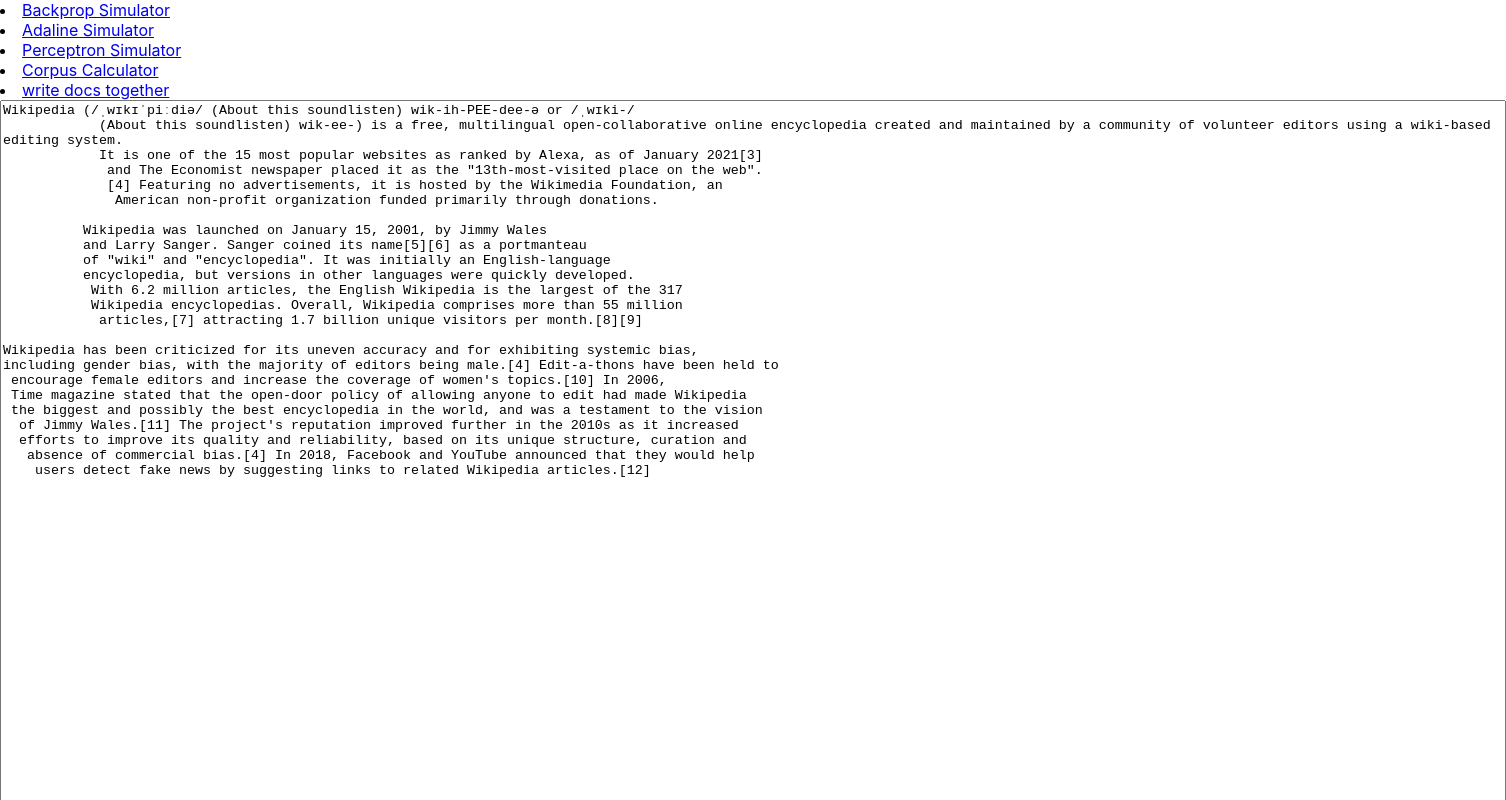
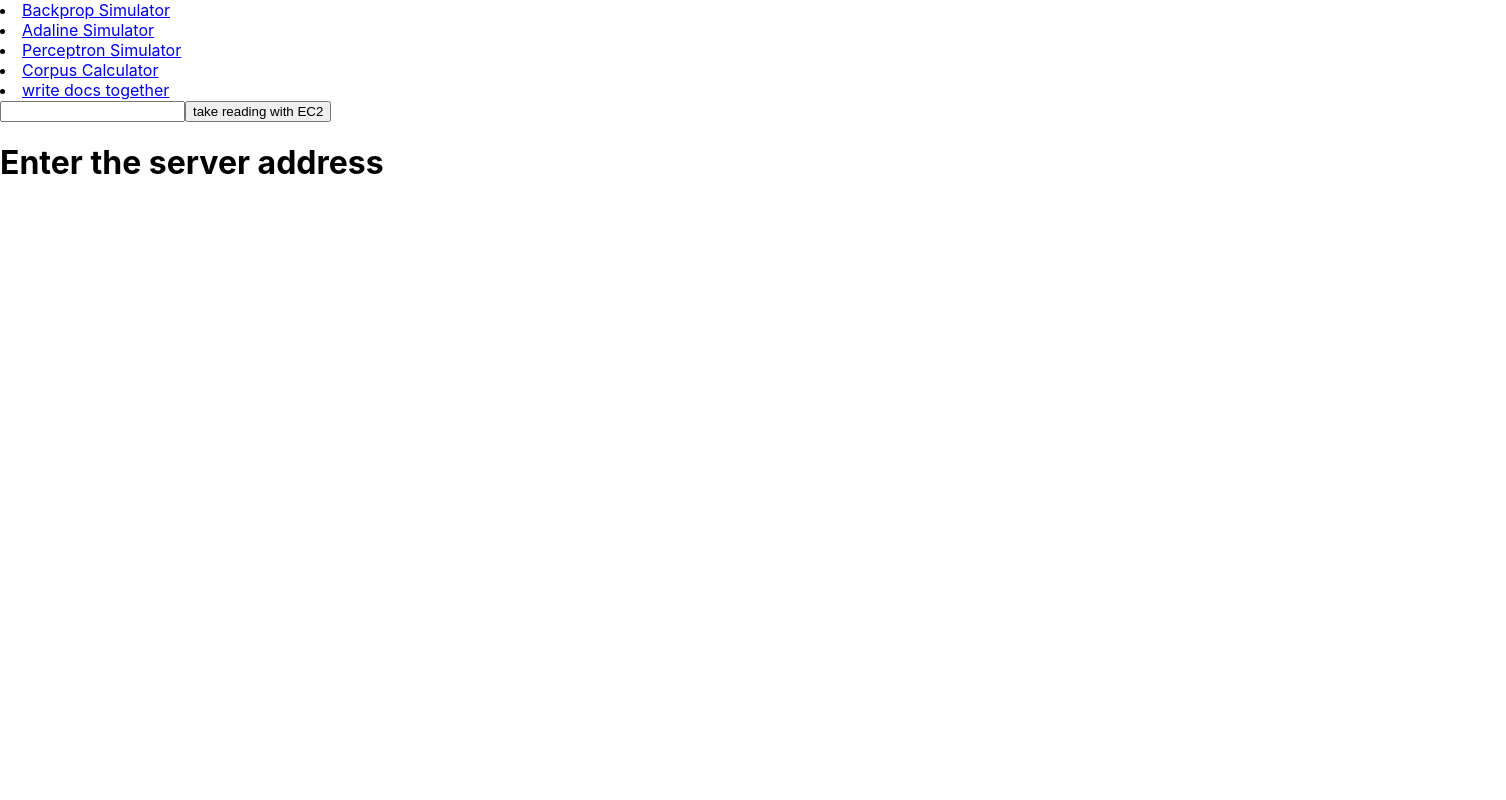
Before and after one commit to aneessh18/backprop-simulator, a React (Create React App) app: page /collaborate in a window 1280 px wide. Shown: the top 800 px of the page, 1506 px wide, since content can reach past the window. Built offline with nearby package versions, Linux system fonts and the light colour scheme; no server answers.

Commit message:
fix : server does not reconnect upon rendering

```diff
--- a/src/components/Docs.js
+++ b/src/components/Docs.js
@@ -1,41 +1,88 @@
 import {useState} from 'react';
 
-
-
-// so provide a text area
-// add an onclick event
-// get the co-ordinates
-// send them
 
 const textAreaStyle ={
     height:1500,
     width:1500
 }
-const socket = new WebSocket("ws://localhost:8080");
-    socket.onopen = function(e){
-        console.log("connected to the server");
-        // socket.send("Hi server this is client");
-    }
-export default function Docs(props)
+
+
+function TextComponent(props)
 {
     const [text, setText] = useState(props.text);
-
+    const typeOfInstance = props.typeOfInstance;
+    const serverAddr = props.serverAddr;
+    const socket = props.socket;
+    if(socket !== null)
+    {
         socket.onmessage = function(msg) // if there is any msg from the server then change it
         {
             console.log("msg received");
             console.log(msg.data);
             setText(msg.data);
         }
+    }
+    if(serverAddr !== "")
+    {
         return(
+            <div>
+
                 <textarea style={textAreaStyle} value={text} onChange={
                     (e) =>
                     {
-                console.log("came here");
                         // console.log(e.target.value);
                         setText(e.target.value);
-                socket.send(e.target.value);
+                        let formatToBeSent = (typeOfInstance === true) ? JSON.stringify({"action":"sendmessage", "data":e.target.value}) : e.target.value;
+                        socket.send(formatToBeSent);
                     }
                 }
                 />
+
+            </div>
         )
     }
+    else{
+        return(
+            <h1>
+                Enter the server address
+            </h1>
+        )
+    }
+}
+export default function Docs(props)
+{
+    const [serverAddr, setServerAddr] = useState("");
+    const [typeOfInstance, setTypeOfInstance] = useState(true);
+    const buttonText = (typeOfInstance === true) ? "take reading with EC2" : "take reading with lambda";
+    let socket = null;
+    if(serverAddr !== "")
+    {
+       socket = new WebSocket(serverAddr);
+       socket.onopen = function(e)
+       {
+        console.log("connected to the server");
+        // socket.send("Hi server this is client");
+        }
+
+    }
+
+    return(
+        <div>
+            <input type='text' value = {serverAddr} onChange={
+            (e) => {
+                console.log(e.target.value);
+                setServerAddr(e.target.value);
+            }
+            }/>
+            <button onClick={
+                (e) => {
+                    setTypeOfInstance(!typeOfInstance);
+                }
+            }>
+                {buttonText}
+            </button>
+            <TextComponent text={props.text} typeOfInstance={typeOfInstance} serverAddr={serverAddr} socket={socket}/>
+        </div>
+    )
+
+}
```
Lines whose indentation alone changed are shown as unchanged.
